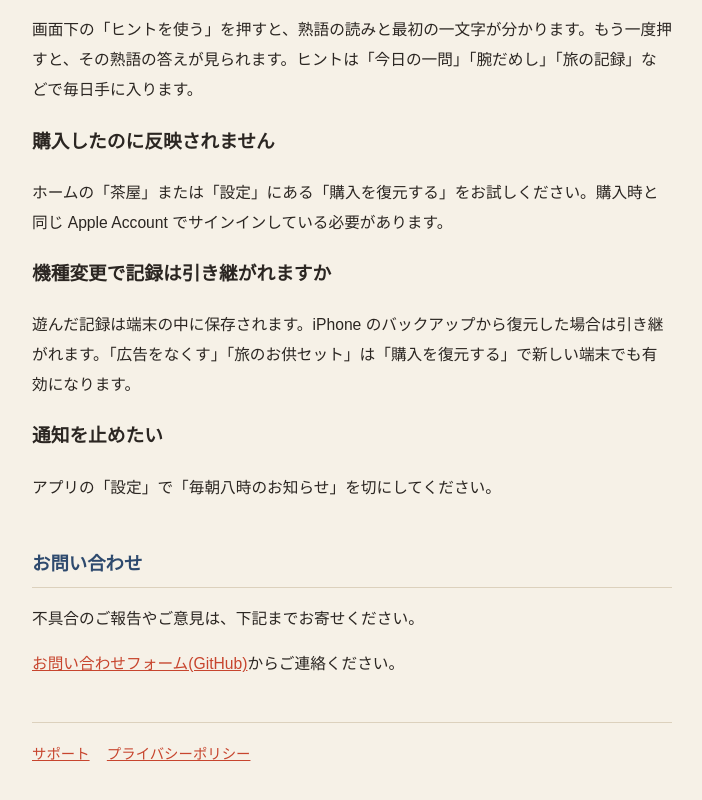
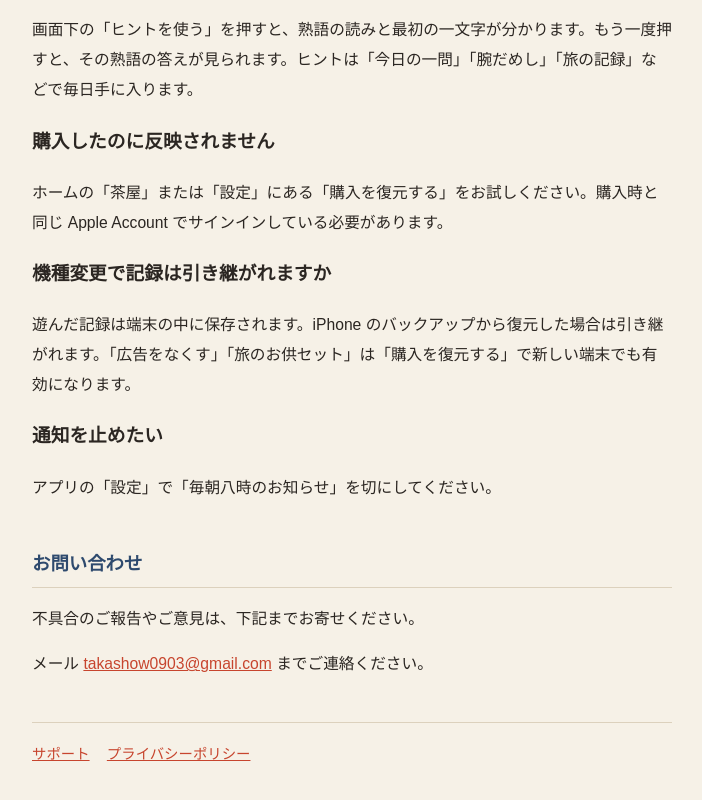
Before and after one commit to shou0903/kanjitabi-support, a plain HTML site: page index.html in a window 1280 px wide. Shown: the part 475-1275 px from the top of the page, without its empty margins (288-990 px from the left). Drawn offline with Linux system fonts and the light colour scheme.

Commit message:
Use email as the support contact
Co-Authored-By: Claude Fable 5.2 <noreply@anthropic.com>

```diff
--- a/index.html
+++ b/index.html
@@ -25,7 +25,7 @@
 
 <h2>お問い合わせ</h2>
 <p>不具合のご報告やご意見は、下記までお寄せください。</p>
-<p><!-- CONTACT --><a href="https://github.com/shou0903/kanjitabi-support/issues/new">お問い合わせフォーム(GitHub)</a>からご連絡ください。</p>
+<p><!-- CONTACT -->メール <a href="mailto:takashow0903@gmail.com?subject=%E6%BC%A2%E5%AD%97%E3%81%9F%E3%81%B3">takashow0903@gmail.com</a> までご連絡ください。</p>
 
 <nav><a href="index.html">サポート</a><a href="privacy.html">プライバシーポリシー</a></nav>
 </main>
```
